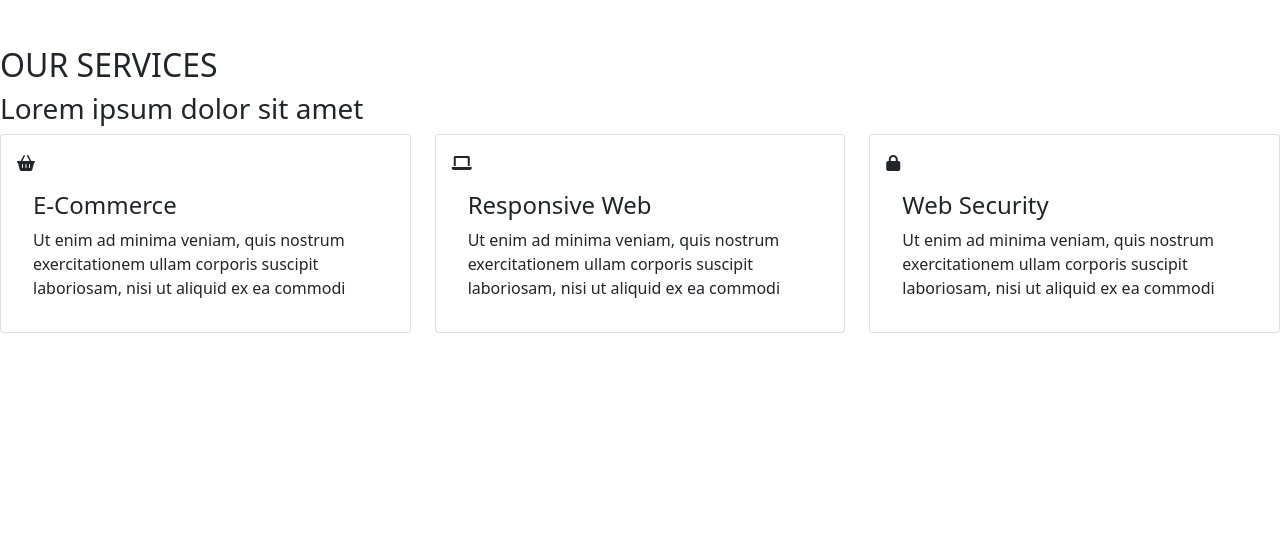
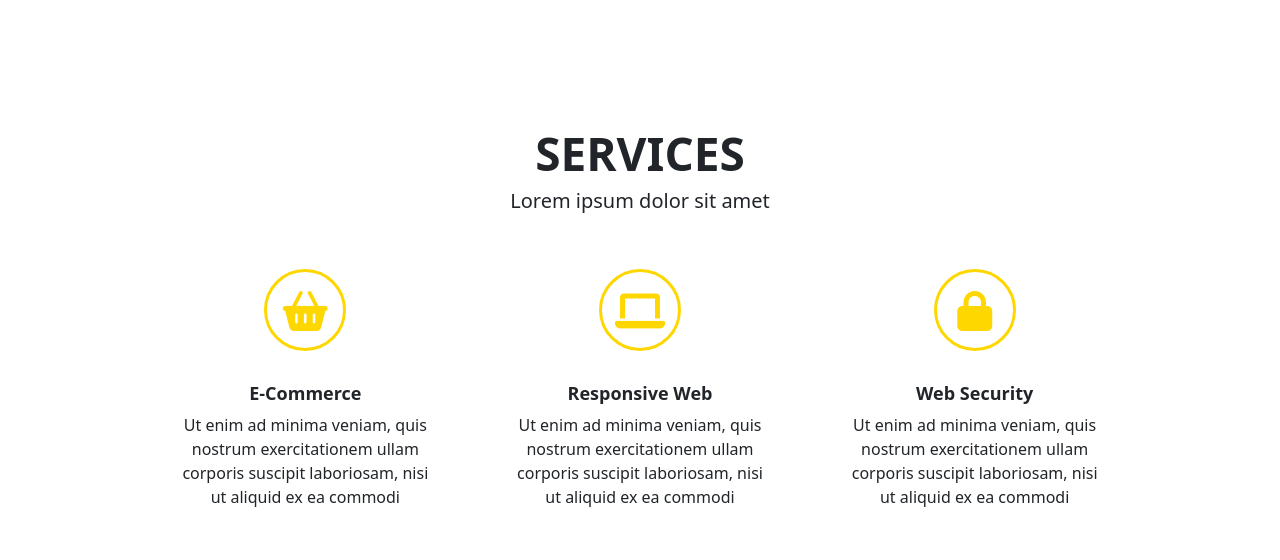
Before and after one commit to Ola-Cencora/zadanie-4-6, a website: page index.html in a window 1280 px wide. Shown: the part 802-1362 px from the top of the page. Before the commit the page ends 1199 px from the top, so only its background shows below. Drawn offline with nearby package versions, Linux system fonts and the light colour scheme.

Commit message:
Add styles for services

```diff
--- a/index.html
+++ b/index.html
@@ -42,8 +42,8 @@
     </section>
 
     <section class="services py-5">
-        <h2 class="section-title">OUR SERVICES</h2>
-        <h3 clas="section-subtitle">Lorem ipsum dolor sit amet</h3>
+        <h2 class="section-title">SERVICES</h2>
+        <h3 class="section-subtitle">Lorem ipsum dolor sit amet</h3>
         <div clas="container">
             <div class="row">
                 <div class="col-12 col-md-4">
--- a/sass/style.scss
+++ b/sass/style.scss
@@ -3,6 +3,26 @@
 /* *, *::before, *::after {
     box-sizing: border-box;
 } */
+
+.section-title {
+    font-size: 46px;
+    font-weight: bold;
+}
+
+.section-subtitle {
+    font-size: 20px;
+    font-weight: light;
+}
+
+.card-title {
+    font-size: 18px;
+    font-weight: bold;
+}
+
+a {
+    font-size: 16px;
+    font-weight: lighter;
+}
 
 /* Splash */
 
@@ -81,3 +101,30 @@
         }
     }
 }
+
+/* services */
+
+.services {
+    position: relative;
+    text-align: center;
+    margin: 80px 150px;
+
+    .row {
+        margin-top: 40px;
+
+        .card {
+            border: none;
+
+            i {
+                font-size: 40px;
+                color: gold;
+                border: solid 3px gold;
+                border-radius: 50%;
+                width: 82px;
+                height: 82px;
+                line-height: 78px;
+                margin-bottom: 16px;
+            }
+        }
+    }
+}
```
Also changed, not shown: css/style.css, 1 other file.
